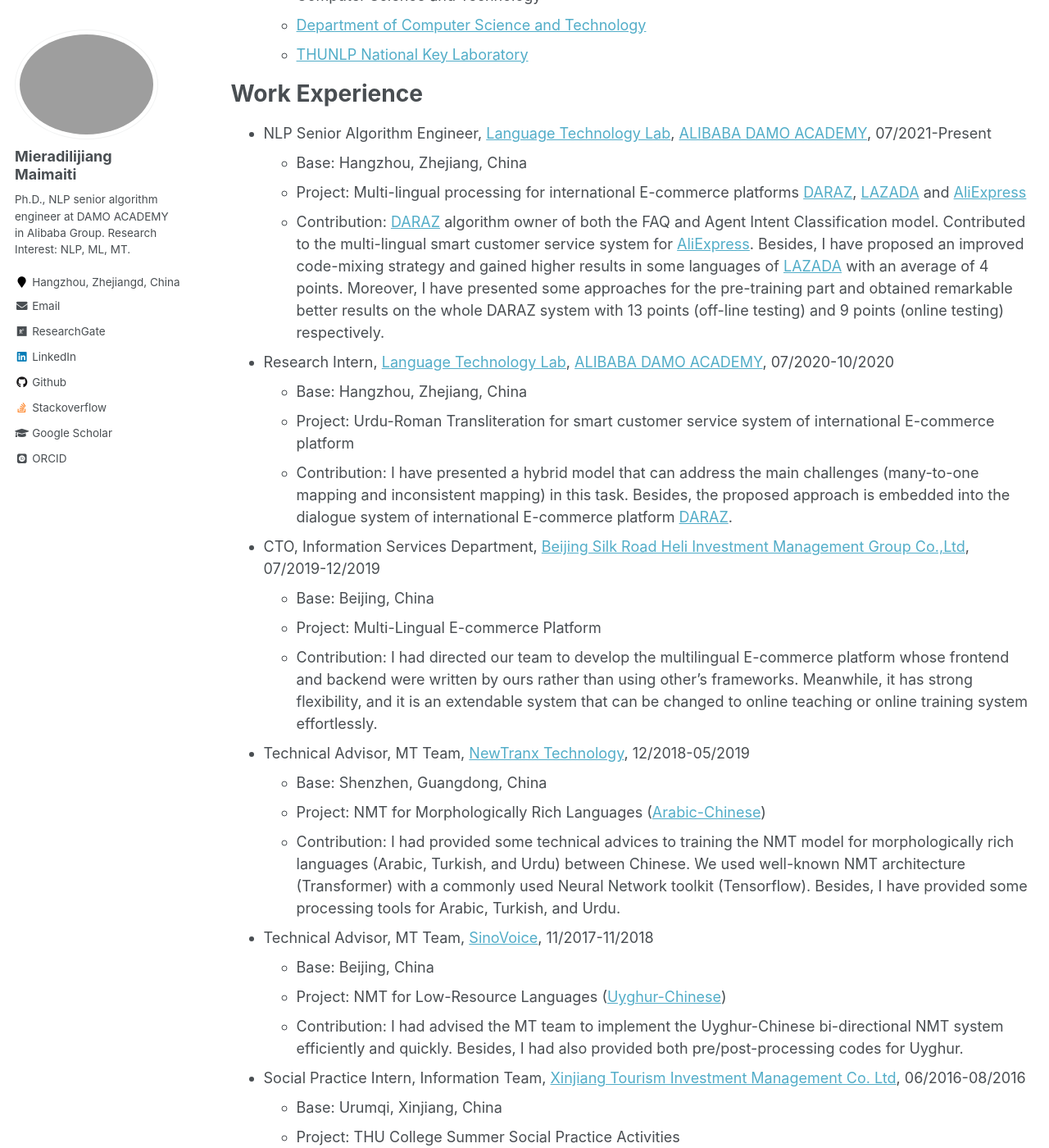
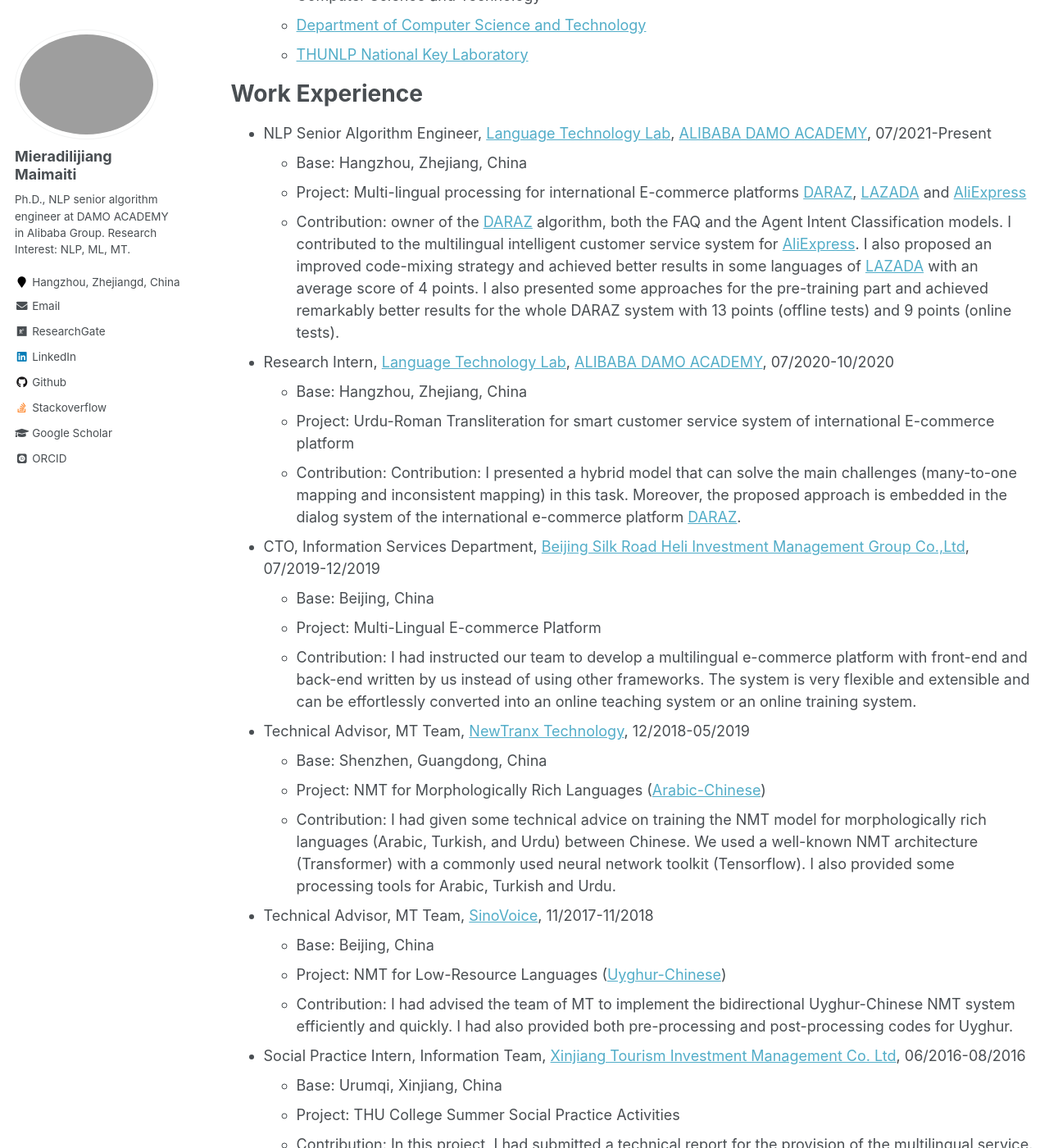
Before and after one commit to miradel51/miradel51.github.io, a Jekyll site: the page built from _pages/cv.md, in a window 1280 px wide and 1400 px high, scrolled down 768 px. Shown: the whole window at 82% size. Built offline with Jekyll 4.4.1, drawn with Linux system fonts in a browser that asks for light colours; some web fonts are replaced; some of the changed text lies outside the part shown.

Commit message:
update cv.md
revised many information about my work experiences.

```diff
--- a/_pages/cv.md
+++ b/_pages/cv.md
@@ -38,71 +38,69 @@ Work Experience
   * Base: Hangzhou, Zhejiang, China
   <!--- * Directors: Ji Zhang &rarr; Fei Huang &rarr;  Luo Si -->
   * Project: Multi-lingual processing for international E-commerce platforms [DARAZ](https://www.daraz.pk/), [LAZADA](https://www.lazada.com/en/) and [AliExpress](https://www.aliexpress.com/)
-  * Contribution: [DARAZ](https://www.daraz.pk/) algorithm owner of both the FAQ and Agent Intent Classification model. Contributed to the multi-lingual smart customer service system for [AliExpress](https://www.aliexpress.com/). Besides, I have proposed an improved code-mixing strategy and gained higher results in some languages of [LAZADA](https://www.lazada.com/en/)  with an average of 4 points. Moreover, I have presented some approaches for the pre-training part and obtained remarkable better results on the whole DARAZ system with 13 points (off-line testing) and 9 points (online testing) respectively.
+  * Contribution: owner of the [DARAZ](https://www.daraz.pk/) algorithm, both the FAQ and the Agent Intent Classification models. I contributed to the multilingual intelligent customer service system for [AliExpress](https://www.aliexpress.com/). I also proposed an improved code-mixing strategy and achieved better results in some languages of [LAZADA](https://www.lazada.com/en/) with an average score of 4 points. I also presented some approaches for the pre-training part and achieved remarkably better results for the whole DARAZ system with 13 points (offline tests) and 9 points (online tests).
 
 * Research Intern, [Language Technology Lab](https://damo.alibaba.com/labs/language-technology), [ALIBABA DAMO ACADEMY](https://damo.alibaba.com/), 07/2020-10/2020
   * Base: Hangzhou, Zhejiang, China
   <!--- * Directors: Ji Zhang &rarr; Haiqing Chen -->
   * Project: Urdu-Roman Transliteration for smart customer service system of international E-commerce platform
-  * Contribution: I have presented a hybrid model that can address the main challenges (many-to-one mapping and inconsistent mapping) in this task.
-Besides, the proposed approach is embedded into the dialogue system of international E-commerce platform [DARAZ](https://www.daraz.pk/).
+  * Contribution: Contribution: I presented a hybrid model that can solve the main challenges (many-to-one mapping and inconsistent mapping) in this task. Moreover, the proposed approach is embedded in the dialog system of the international e-commerce platform [DARAZ](https://www.daraz.pk/).
 
 * CTO, Information Services Department, [Beijing Silk Road Heli Investment Management Group Co.,Ltd](https://www.helibazar.com/index.html), 07/2019-12/2019
   * Base: Beijing, China
   * Project: Multi-Lingual E-commerce Platform
-  * Contribution: I had directed our team to develop the multilingual E-commerce platform whose frontend and backend were written by ours rather than using other's frameworks.
-Meanwhile, it has strong flexibility, and it is an extendable system that can be changed to online teaching or online training system effortlessly.
+  * Contribution: I had instructed our team to develop a multilingual e-commerce platform with front-end and back-end written by us instead of using other frameworks. The system is very flexible and extensible and can be effortlessly converted into an online teaching system or an online training system.
 
 * Technical Advisor, MT Team, [NewTranx Technology](http://www.newtranx.com/), 12/2018-05/2019
   * Base: Shenzhen, Guangdong, China
   * Project: NMT for Morphologically Rich Languages ([Arabic-Chinese](https://fanyi.newtranx.com/?lng=cn#/onTrans))
-  * Contribution: I had provided some technical advices to training the NMT model for morphologically rich languages (Arabic, Turkish, and Urdu) between Chinese. We used well-known NMT architecture (Transformer) with a commonly used Neural Network toolkit (Tensorflow). Besides, I have provided some processing tools for Arabic, Turkish, and Urdu.
+  * Contribution: I had given some technical advice on training the NMT model for morphologically rich languages (Arabic, Turkish, and Urdu) between Chinese. We used a well-known NMT architecture (Transformer) with a commonly used neural network toolkit (Tensorflow). I also provided some processing tools for Arabic, Turkish and Urdu.
 
 * Technical Advisor, MT Team, [SinoVoice](https://www.sinovoice.com/), 11/2017-11/2018
   * Base: Beijing, China
   * Project: NMT for Low-Resource Languages ([Uyghur-Chinese](https://translate.aicloud.com/))
-  * Contribution: I had advised the MT team to implement the Uyghur-Chinese bi-directional NMT system efficiently and quickly. Besides, I had also provided both pre/post-processing codes for Uyghur.
+  * Contribution: I had advised the team of MT to implement the bidirectional Uyghur-Chinese NMT system efficiently and quickly. I had also provided both pre-processing and post-processing codes for Uyghur.
 
 * Social Practice Intern, Information Team, [Xinjiang Tourism Investment Management Co. Ltd](http://www.xinhuanet.com/travel/2019-09/06/c_1124969030.htm), 06/2016-08/2016
   * Base: Urumqi, Xinjiang, China
   <!--- * Director: Nan Zhu -->
   * Project: THU College Summer Social Practice Activities
-  * Contribution: In this project, I had presented a technical report for providing the multi-lingual service. Besides, I also designed the main architectures of spoken translation by combining ASR and TTS for the project "Smart Tourism".
+  * Contribution: In this project, I had submitted a technical report for the provision of the multilingual service. I also designed the main architectures for spoken translation by combining ASR, TTS and NMT for the Smart Tourism project.
 
 * NLP Researcher (Apprenticeship), [THUNLP Lab](https://nlp.csai.tsinghua.edu.cn/), [Department of Computer Science and Technology](http://www.cs.tsinghua.edu.cn/csen/), 09/2015 - 06/2021
   * Base: Beijing, China
   * Mentor: [Prof. MaoSong Sun](https://nlp.csai.tsinghua.edu.cn/staff/sms/), [Prof. Yang Liu](https://nlp.csai.tsinghua.edu.cn/~ly/)
   * Project: Cross-lingual Information Retrieval system and Low-Resource Languages NMT system
-  * Contribution: I had developed a cross-lingual information retrieval system between minority languages (Uyghur, Tibetan, Mongolian) and Chinese. I have also developed NMT online demo for LRLs ([demo](http://101.6.5.207:5152/)).
+  * Contribution: I have developed a cross-lingual information retrieval system between minority languages (Uyghur, Tibetan, Mongolian) and Chinese. I have also developed an NMT online demo for LRLs ([demo](http://101.6.5.207:5152/)).
 
 * Visited Scholar, [Machine Intelligence and Translation Lab](http://mitlab.hit.edu.cn/main.htm), [HIT](http://www.hit.edu.cn/), 09/2014-10/2014
   * Base: Harbin, Heilongjiang, China
   * Mentor: [Dr. Conghui Zhu](http://mitlab.hit.edu.cn/2018/0608/c9183a210166/page.htm)
   * Project: Uyghur-Chinese Statistical Machine Translation (SMT)
-  * Task: Learn related techniques about SMT, such as learning open-source system MOSES, learn how to train, how to tune the model, how to optimize, and how to deploy the trained model on the webserver. Meanwhile, I have been taught the CRF model by [Dr. Conghui Zhu](http://mitlab.hit.edu.cn/2018/0608/c9183a210166/page.htm). Besides, I also improved my Linux skills in their Lab.
+  * Task: Learn related techniques about SMT, such as learning open source systems MOSES, learn how to train, how to tune the model, how to optimize, and how to deploy the trained model on the web server. In the meantime, I learned the CRF model from [Dr. Conghui Zhu](http://mitlab.hit.edu.cn/2018/0608/c9183a210166/page.htm). Besides, I also improved my Linux knowledge in their lab.
 
 * Software Engineer, Information Team, Xinjiang Tiznap Information Technology Co. Ltd, 04/2013-11/2013
   * Base: Urumqi, Xinjiang, China
   * Project: Uyghur Search Engine
-  * Contribution: I had taken part in the backend development of the Uyghur Information Retrieval System and collected some experiences about the IR system.
+  * Contribution: I had participated in the backend development of the Uyghur Information Retrieval System and gained some experience about the IR system.
 
 * NLP Researcher (Apprenticeship), [Xinjiang Multi-Lingual Information Technology Key Laboratory](http://202.201.242.181:8000/translator/index.html), 09/2012-06/2015
   * Base: Urumqi, Xinjiang, China
   * Mentor: [Prof. Wushouer Silamu](https://ysg.ckcest.cn/html/details/3943/index.html)
   * Project: Uyghur ASR, TTS, Spoken Translation systems
-  * Contribution: I had accomplished the Uyghur multi-script TTS model collaborate with my teammates. Meanwhile, we also proposed the Uyghur Voice Controlling ASR model. The last year in my master, we had developed Uyghur-Chinese bi-directional spoken translation system by combing our single separately trained models (Uyghur ASR, TTS, and MT).
+  * Contribution: I had completed the Uyghur multi-script TTS model in collaboration with my teammates. In the meantime, we also proposed the Uyghur speech-driven ASR model. In the last year of my master's degree, we had developed a bidirectional system for Uyghur-Chinese spoken translation by combining our individual models trained separately (Uyghur ASR, TTS and MT).
 
 * Social Practice Intern, Information Team, Government office, 07/2010-08/2010
   * Base: Kashgar, Xinjiang, China
   <!--- * Mentor: Hayrulla -->
   * Project: XJU College Summer Social Practice Activities
-  * Contribution: In this project, we had taught local farmers commonly used techniques and current preferential policies for farmers.
+  * Contribution: In this project, we taught local farmers commonly used techniques and current preferential policies for farmers.
 
 * Software Engineer (Apprenticeship), [Xinjiang Multi-Lingual Information Technology Key Laboratory](http://202.201.242.181:8000/translator/index.html), 11/2009-06/2012
   * Base: Urumqi, Xinjiang, China
   * Mentor: [Prof. Wushouer Silamu](https://ysg.ckcest.cn/html/details/3943/index.html)
   * Project: Operation System (Localization), Software Development
-  * Contribution: I had taken part in the Win7 Operation System localization task. Besides, I had developed desktop applications (Education System) and Network applications (Multilingual website, Government website, and Companies website). Meanwhile, the last year in my undergraduate I had designed Android APPs for learning Chinese.
+  * Contribution: I had taken part in the Win7 Operation System localization task. Besides, I had developed desktop applications (Education Systems) and Network applications (Government and Company multilingual Websites). Meanwhile, in the last year of my undergraduate, I designed Android APPs for learning Chinese.
 
 
 
```
